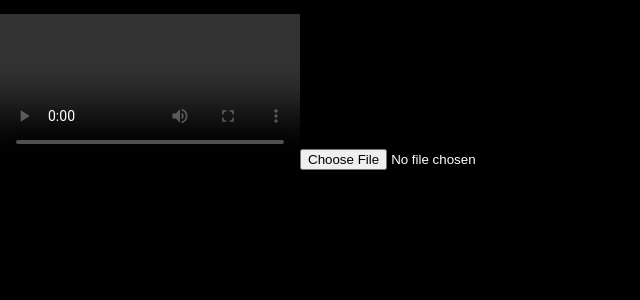
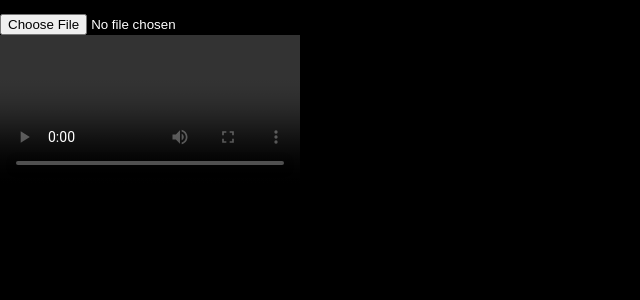
Before and after one commit to nandenjin/exhibition-mapper, a Vue app: page / in a window 1280 px wide. Shown: the top 300 px of the page, without its empty margins (0-640 px from the left). Built offline with nearby package versions, Linux system fonts and the light colour scheme.

Commit message:
fix: Always place file selector to top of the page

```diff
--- a/src/App.vue
+++ b/src/App.vue
@@ -132,6 +132,12 @@ const handleFileSelection = (e: Event) => {
     @pin-position-update="updatePinPosition"
   />
   <div class="app-ui" v-show="store.state.mode === 'setup'">
+    <input
+      class="file-selector"
+      type="file"
+      @change="handleFileSelection"
+      accept="video/*"
+    />
     <video
       class="app-video"
       ref="videoRef"
@@ -140,7 +146,6 @@ const handleFileSelection = (e: Event) => {
       autoplay
       loop
     ></video>
-    <input type="file" @change="handleFileSelection" accept="video/*" />
   </div>
 </template>
 
@@ -167,5 +172,9 @@ body {
 
 .app-ui {
   position: absolute;
+
+  .file-selector {
+    display: block;
+  }
 }
 </style>
```
